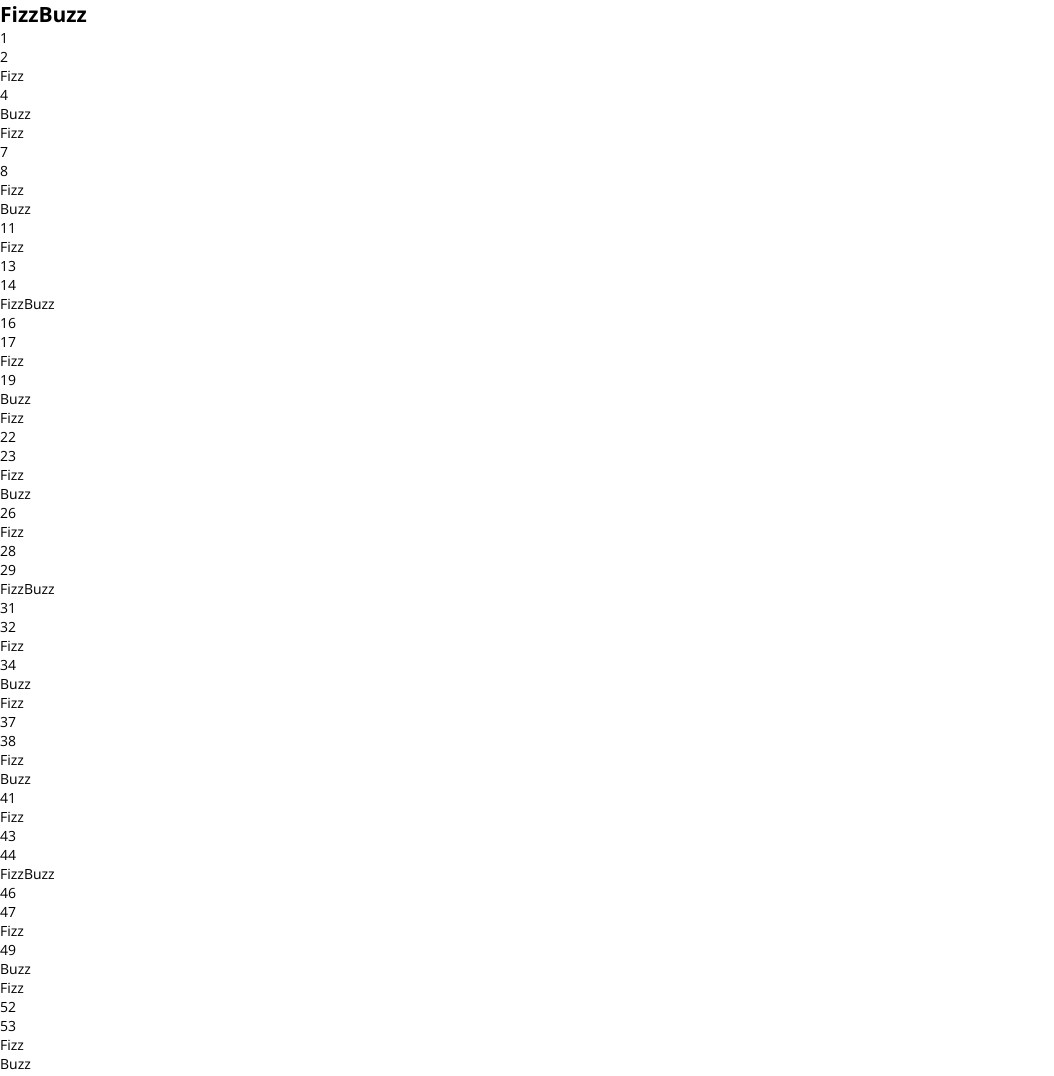
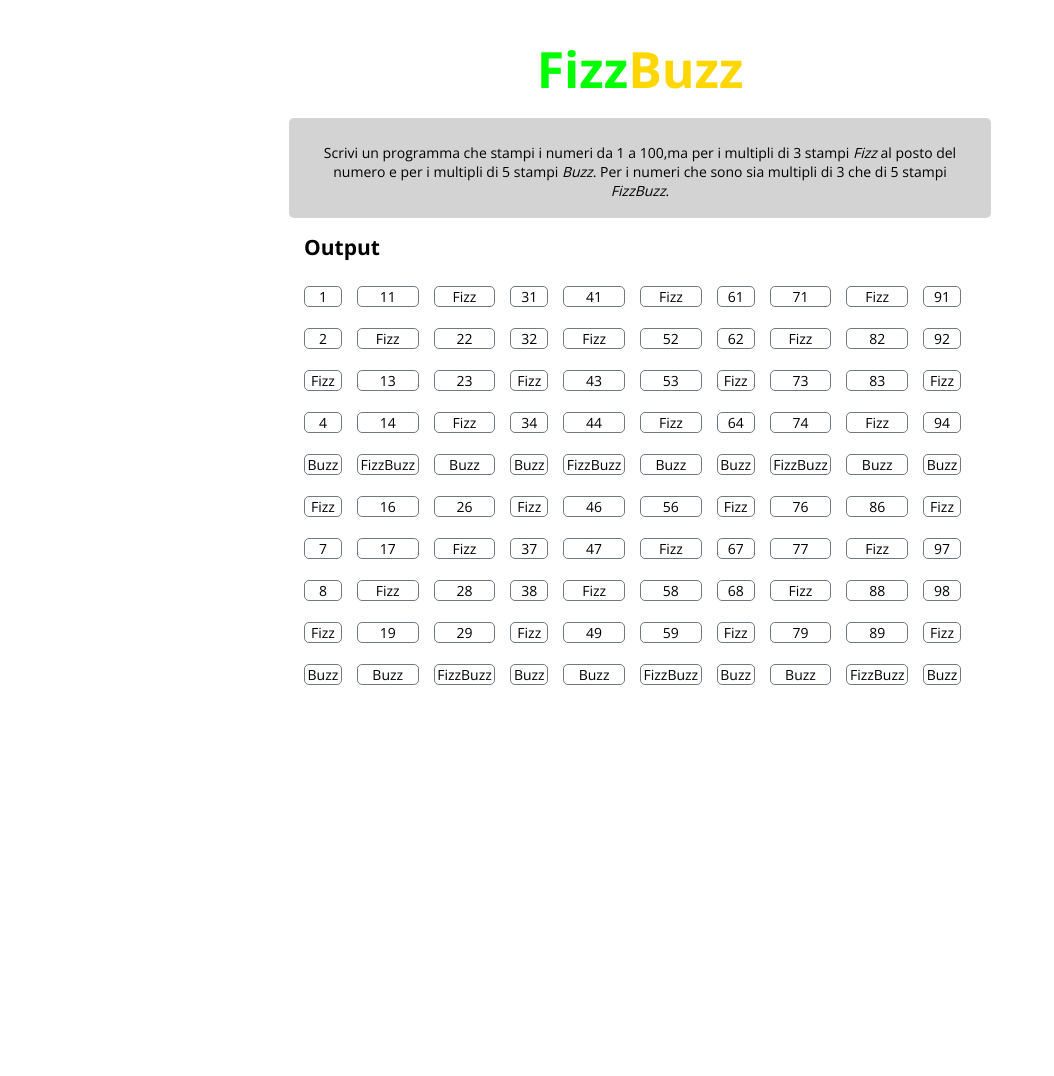
Before and after one commit to LauraStorella/js-fizzbuzz, a plain HTML site: page index.html in a window 1280 px wide. Shown: the top 1076 px of the page, without its empty margins (0-1054 px from the left). After the commit the page ends 800 px from the top, so only its background shows below. Drawn offline with nearby package versions, Linux system fonts and the light colour scheme.

Commit message:
modifica css

```diff
--- a/css/style.css
+++ b/css/style.css
@@ -1,3 +1,56 @@
+.main-wrapper {
+  width: 60%;
+  margin: 20px auto;
+}
+
+h1 {
+  text-align: center;
+  font-size: 50px;
+  color: lime;
+}
+h1 span.fizz {
+  color: lime;
+  margin: 0;
+}
+h1 span.buzz {
+  color: gold;
+  margin: 0;
+}
+
+.text {
+  display: flex;
+  justify-content: center;
+  height: 100px;
+  background-color: lightgray;
+  text-align: center;
+  border-radius: 5px;
+}
+.text p {
+  padding: 10px 0;
+}
+.text span {
+  font-style: italic;
+  margin: 0;
+}
+
+ul {
+  display: flex;
+  flex-direction: column;
+  flex-wrap: wrap;
+  height: 450px;
+}
+
+ul li {
+  border-radius: 5px;
+  border: 1px solid #717880;
+  margin-left: 0;
+  margin-bottom: 11px;
+  text-align: center;
+}
+
+
+
+
 /* DEBUGG - start rules*/
 /* debug {}
   .debug .container {
@@ -15,7 +68,7 @@
 /* GENERAL RULES (reset) - start */
 general rules {}
   * {
-    margin: 0;
+    margin: 15px;
     padding: 0;
     box-sizing: border-box;
   }
@@ -58,8 +111,9 @@ class_properties {}
     padding-left: 0;
     }
     ul.list-unstyled li {
-      display: inline-block;
+      /* display: inline-block; */
       list-style: none;
+      margin-top: 10px;
     }
     ul.list-unstyled li a {
       text-decoration: none;
--- a/index.html
+++ b/index.html
@@ -13,10 +13,19 @@
   </head>
   <body class="debu">
 
-    <h2>FizzBuzz</h2>
+    <div class="main-wrapper">
+      <h1><span class="fizz">Fizz</span><span class="buzz">Buzz</span></h1>
 
-    <ul id="numbers">
-    </ul>
+      <div class="text">
+        <p>Scrivi un programma che stampi i numeri da 1 a 100,ma per i multipli di 3 stampi <span>Fizz</span> al posto del numero e per i multipli di 5 stampi <span>Buzz</span>. Per i numeri che sono sia multipli di 3 che di 5 stampi <span>FizzBuzz</span>.</p>
+      </div>
+
+      <div class="output-box">
+        <h2>Output</h2>
+        <ul id="numbers" class="list-unstyled">
+        </ul>
+      </div>
+    </div>
 
     <script type="text/javascript" src="js/script.js"></script>
 
```
Also changed, not shown: js/script.js (line endings or trailing spaces).
